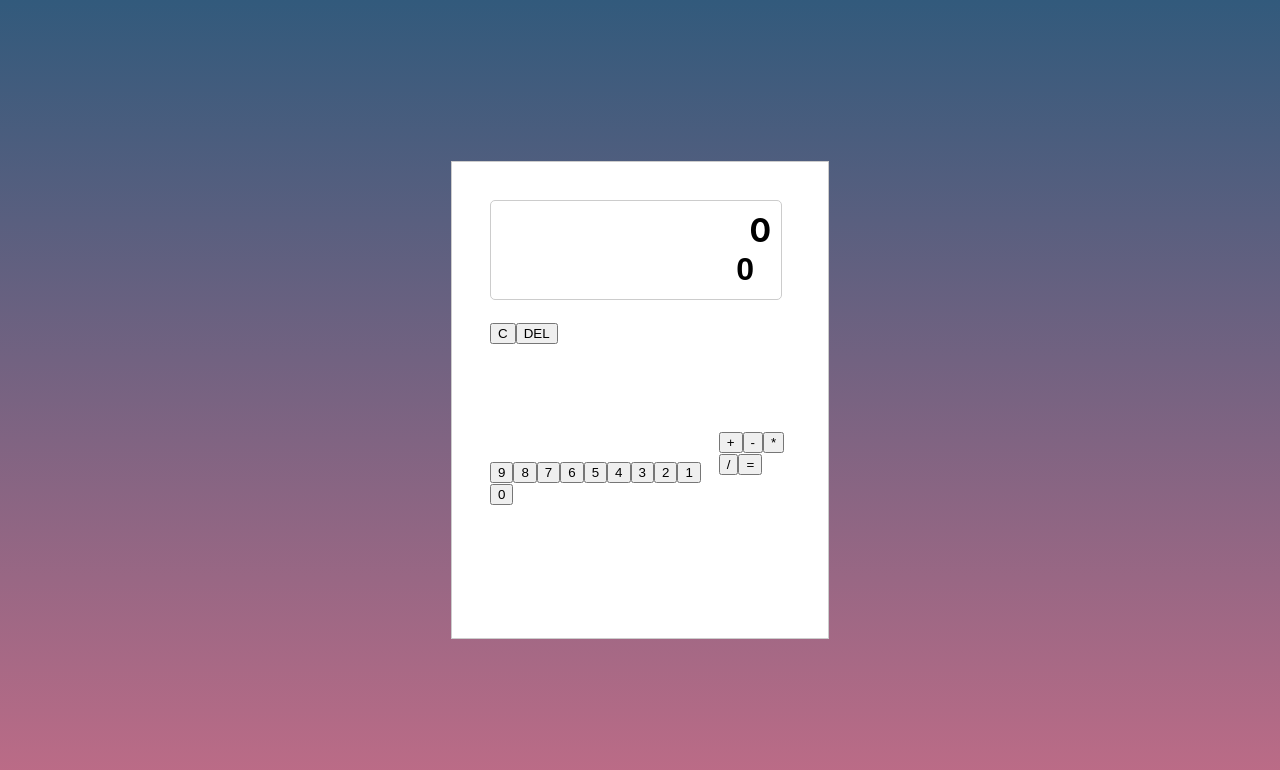
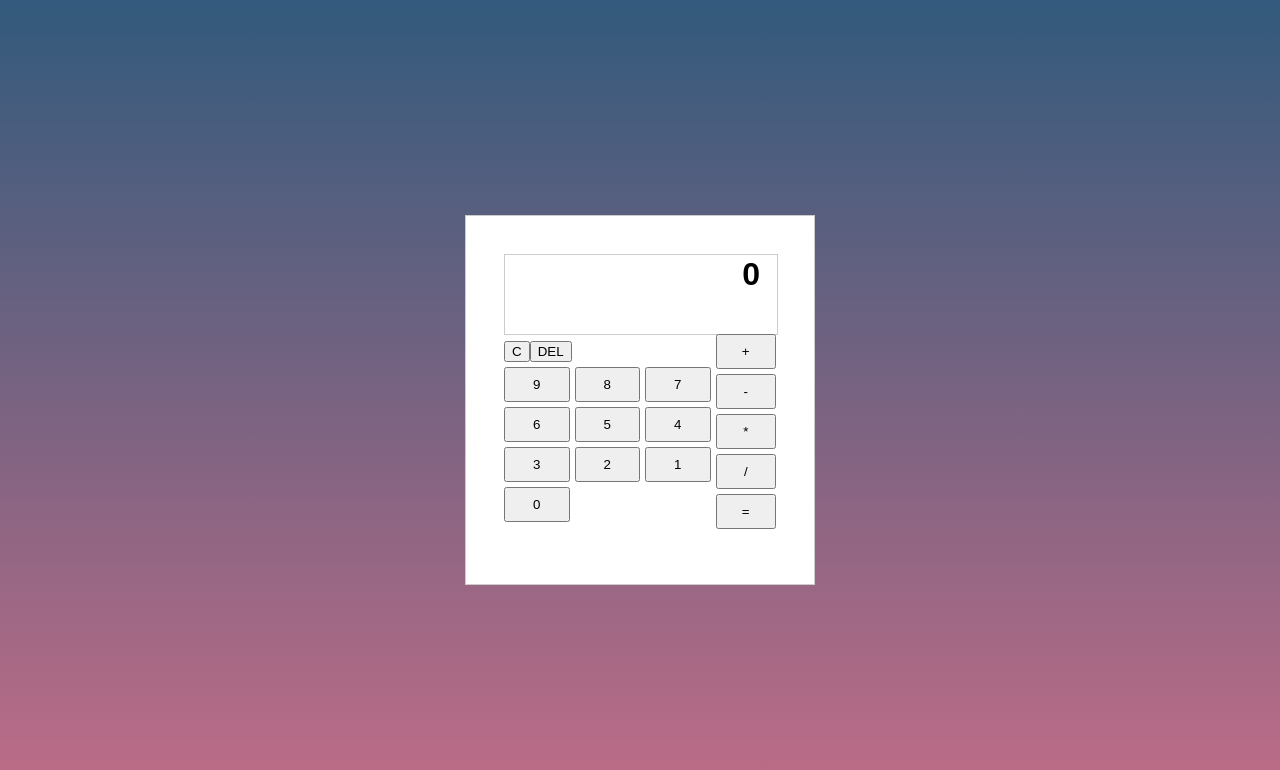
Before and after one commit to dr3nan/codetest-calculator, a React (Create React App) app in the folder calculator/: page / in a window 1280 px wide. Shown: the top 770 px of the page. Built offline with nearby package versions, Linux system fonts and the light colour scheme.

Commit message:
feat: initial grid setup (WIP), refs #102

```diff
--- a/calculator/src/app/components/calculator/Calculator.scss
+++ b/calculator/src/app/components/calculator/Calculator.scss
@@ -1,26 +1,28 @@
 .calculator {
   border: 1px solid #ccc;
   padding: 38px;
-  width: 300px;
-  height: 400px;
+  width: 350px;
+  height: 370px;
   display: grid;
-  grid-template-columns: repeat(4, 1fr);
-  grid-template-rows: repeat(6, 1fr);
+  grid-template-columns: repeat(2, 0.5fr) 0.3fr;
+  grid-template-rows: 0.5fr 0.2fr 0.6fr;
   grid-column-gap: 5px;
   grid-row-gap: 5px;
   align-items: center;
   background-color: #ffffff;
+  box-sizing: border-box;
 
   .display-input-wrapper {
-    grid-area: 1 / 1 / 2 / 5;
-    width: 90%;
+    grid-area: 1 / 1 / 2 / 4;
+    width: 100%;
+    height: 79px;
     background-color: #fff;
     border: 1px solid #ccc;
-    border-radius: 5px;
+    // border-radius: 5px;
     display: flex;
     flex-direction: column;
     align-items: flex-end;
-    padding: 10px;
+    // padding: 10px;
     font-size: 2rem;
     font-weight: bold;
 
@@ -37,7 +39,7 @@
       appearance: none;
       border: none;
       outline: none;
-      width: 100%;
+      width: 98%;
       text-align: right;
       font-size: 2rem;
       font-weight: bold;
@@ -55,14 +57,31 @@
   }
 
   .other-buttons {
-    grid-area: 2 / 1 / 3 / 4;
+    grid-area: 2 / 1 / 3 / 3;
+  }
+
+  .number-buttons {
+    grid-area: 3 / 1 / 4 / 3;
+    display: grid;
+    grid-template-columns: repeat(3, 1fr);
+    grid-template-rows: repeat(4, 1fr);
+    grid-column-gap: 5px;
+    grid-row-gap: 5px;
+  }
+
+  .number-buttons button {
+    height: 35px;
   }
 
   .operator-buttons {
-    grid-area: 2 / 4 / 7 / 5;
+    grid-area: 2 / 3 / 4 / 4;
+    display: flex;
+    gap: 5px;
+    flex-direction: column;
+    justify-content: space-between;
   }
 
-  .number-buttons {
-    grid-area: 3 / 1 / 7 / 4;
+  .operator-buttons button {
+    height: 35px;
   }
 }
--- a/calculator/src/app/components/calculator/Calculator.tsx
+++ b/calculator/src/app/components/calculator/Calculator.tsx
@@ -68,7 +68,7 @@ const Calculator: React.FC = () => {
     <div className='calculator'>
       {/* <h1>Calculator</h1> */}
       <div className='display-input-wrapper'>
-        <div className='display'>{result}</div>
+        <div className='display'>{result ? result : ''}</div>
         <input
           type='number'
           className='number-input'
```
